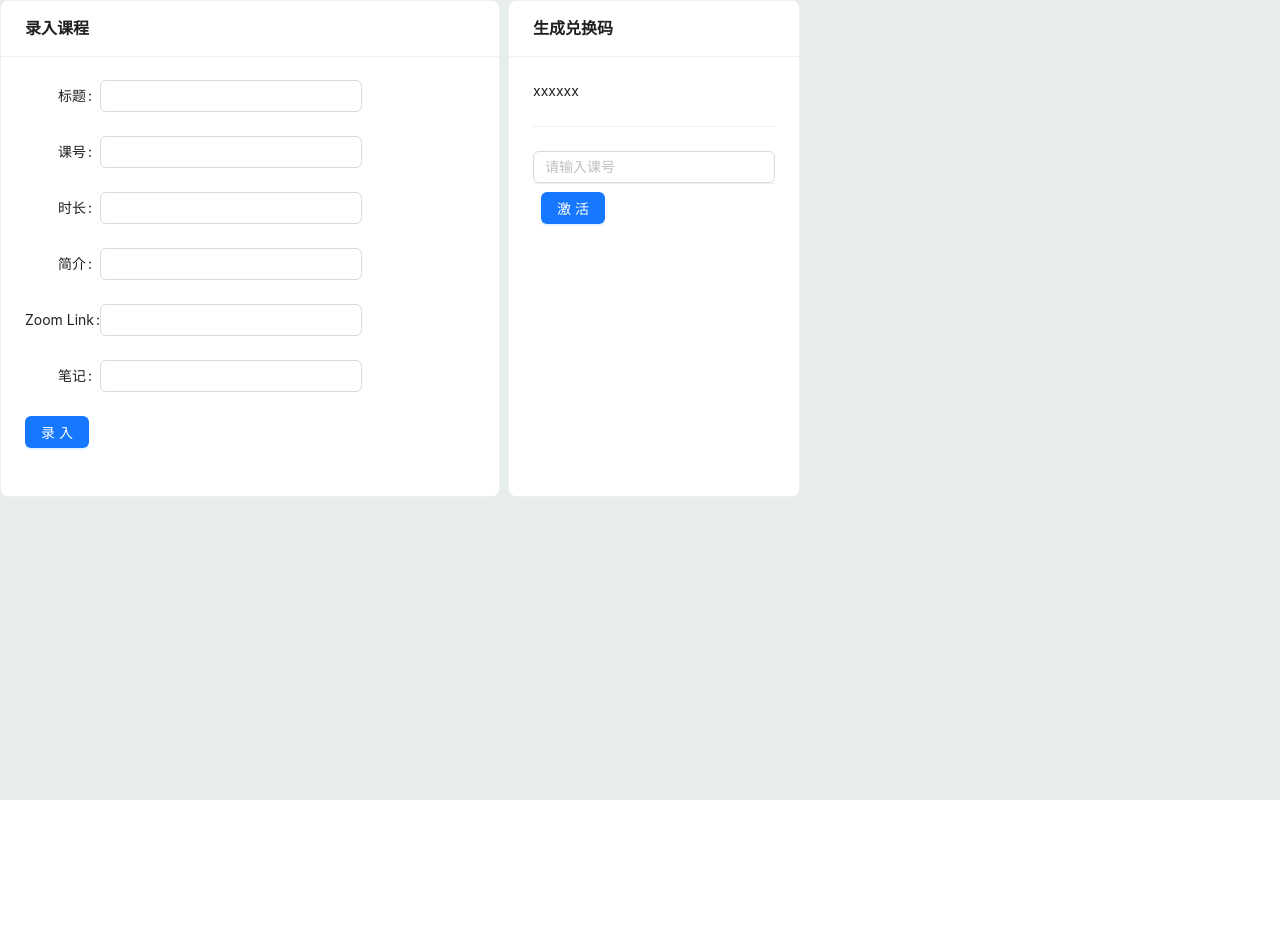
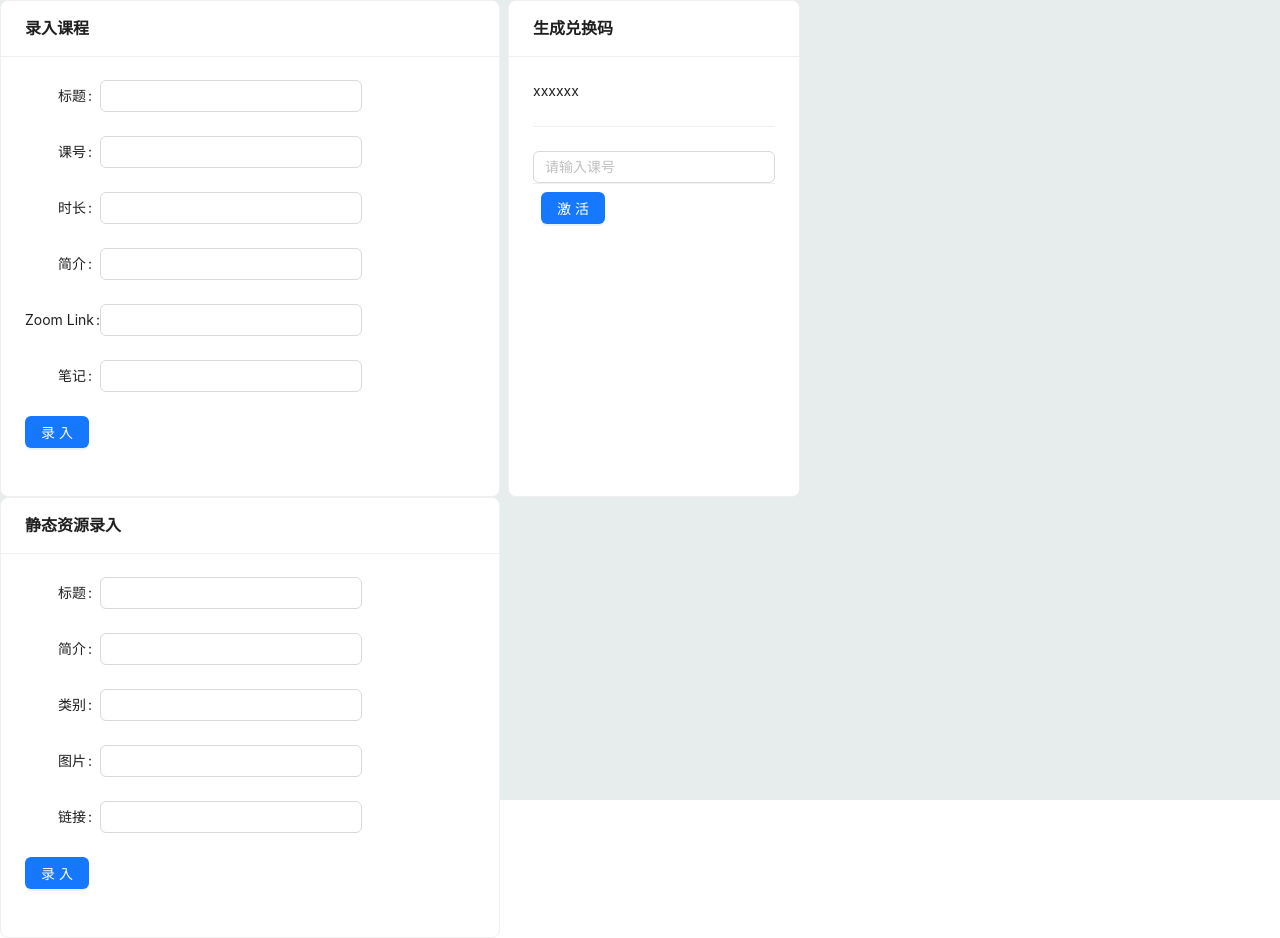
Before and after one commit to weifanwu/UWise, a React (Create React App) app in the folder uwise-only/: page / in a window 1280 px wide. Before the commit the page ends 800 px from the top, so only its background shows below. Built offline with nearby package versions, Linux system fonts and the light colour scheme.

Commit message:
add static resources ui

```diff
--- a/uwise-only/src/App.js
+++ b/uwise-only/src/App.js
@@ -9,6 +9,8 @@ import {
   Card
 } from 'antd';
 import { useState } from 'react';
+import StaticResources  from './StaticResources.js';
+
 function App() {
   return (
     <div style={{
@@ -16,10 +18,12 @@ function App() {
       width: "100wh",
       background: "#E7ECEC"
     }}>
+
       <Flex wrap="wrap" gap="small">
         <Class />
         <Buy />
       </Flex>
+      <StaticResources />
     </div>
   );
 }
--- /dev/null
+++ b/uwise-only/src/StaticResources.js
@@ -0,0 +1,77 @@
+
+import {
+    Button,
+    Flex,
+    Divider,
+    Space,
+    message,
+    Form,
+    Input,
+    Card
+  } from 'antd';
+import { useState } from 'react';
+
+const StaticResources = () => {
+    const [form] = Form.useForm();
+    return (
+      <Card
+      title="静态资源录入"
+      style={{
+          width: "500px"
+      }}>
+        <Form
+          form={form}
+          labelCol={{ span: 4 }}
+          wrapperCol={{ span: 14 }}
+          layout="horizontal"
+          style={{ maxWidth: 600 }}
+          onFinish={handleSubmit}
+        >
+          <Form.Item label="标题" name="title">
+            <Input />
+          </Form.Item>
+          <Form.Item label="简介" name="intro">
+            <Input />
+          </Form.Item>
+          <Form.Item label="类别" name="type">
+            <Input />
+          </Form.Item>
+          <Form.Item label="图片" name="img">
+            <Input />
+          </Form.Item>
+          <Form.Item label="链接" name="url">
+            <Input />
+          </Form.Item>
+          <Form.Item>
+            <Button type="primary" htmlType="submit">
+              录入
+            </Button>
+        </Form.Item>
+        </Form>
+      </Card>
+    );
+  };
+
+  const handleSubmit = async (values) => {
+    try {
+      const response = await fetch('http://localhost:8000/addStaticResource', {
+        method: 'POST',
+        headers: {
+          'Content-Type': 'application/json',
+        },
+        body: JSON.stringify(values),
+      });
+
+      if (response.ok) {
+        message.success('添加成功！');
+        // Add any further logic here if needed
+      } else {
+        message.success('添加失败！');
+      }
+    } catch (error) {
+      console.error('Error during form submission:', error);
+    }
+  };
+
+
+  export default StaticResources;
```
